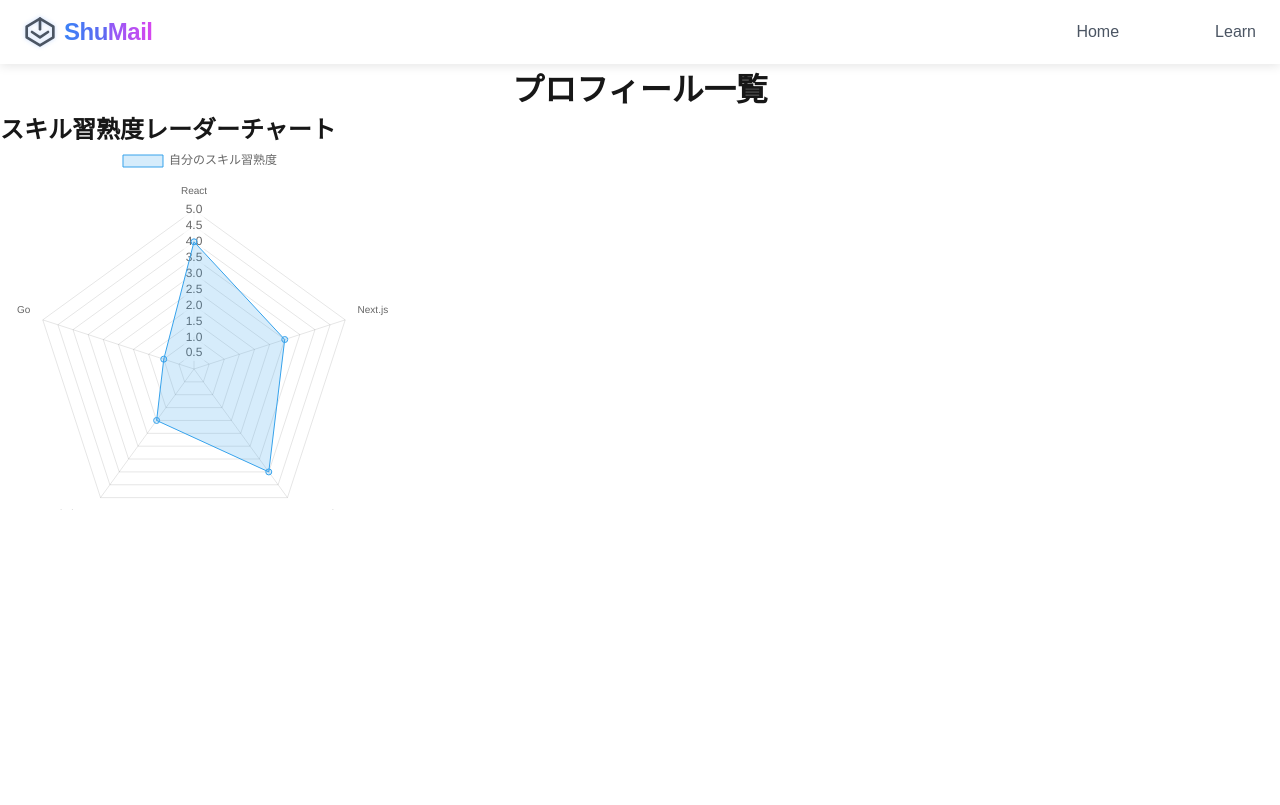
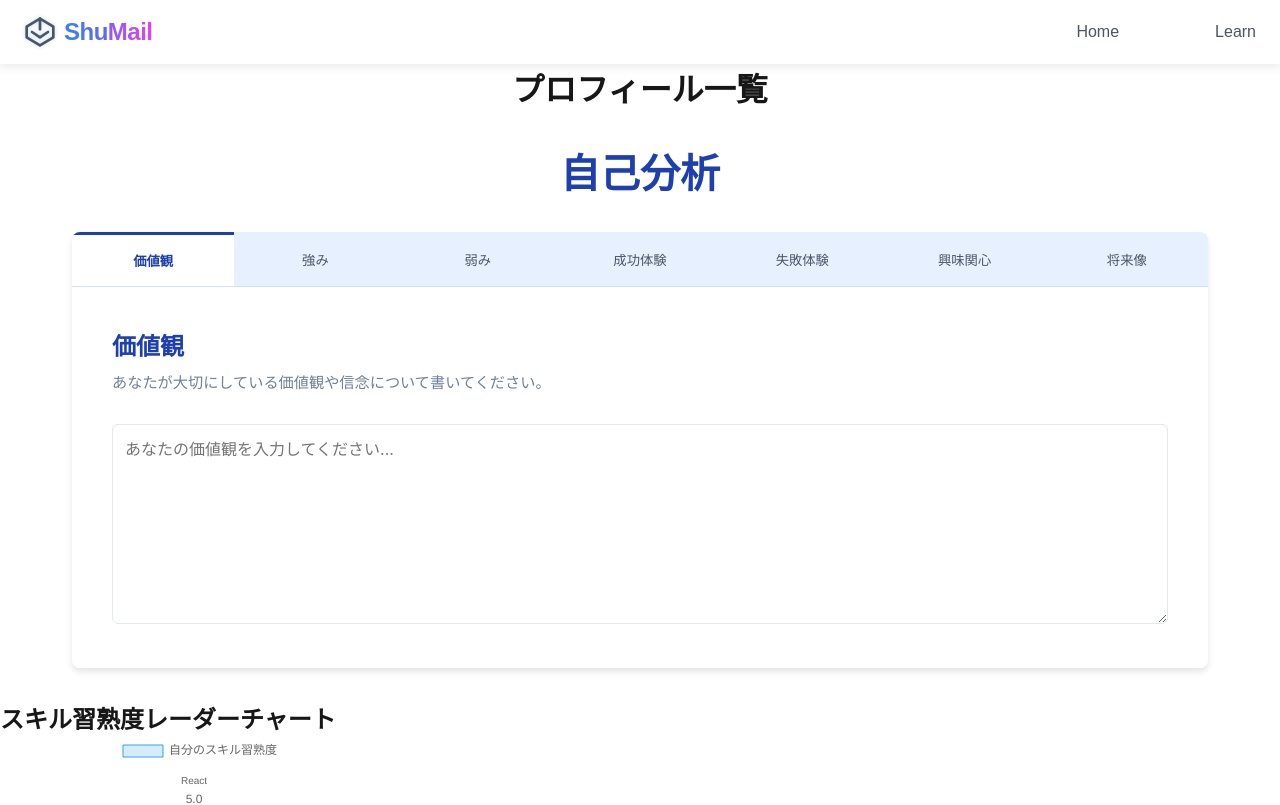
Before and after one commit to takapom/internship-helper-app-public, a Next.js app: page /user/1/profileList in a window 1280 px wide. Shown: the top 805 px of the page. Built offline with nearby package versions, Linux system fonts and the light colour scheme; no server answers.

Commit message:
プロフィール欄更新

```diff
--- a/src/app/user/[uid]/profileList/page.tsx
+++ b/src/app/user/[uid]/profileList/page.tsx
@@ -1,4 +1,4 @@
-// import Analysis from "@/components/Analysis"
+import Analysis from "@/components/Analysis"
 import Navbar from "@/components/Navbar"
 import SimpleRadarChart from "@/components/SimpleRadarChart"
 import styles from "./page.module.css"
@@ -8,7 +8,7 @@ export default function ProfileListPage() {
         <div>
             <Navbar />
             <h1 className={styles.profile_text}>プロフィール一覧</h1>
-            {/* <Analysis /> */}
+            <Analysis />
             <SimpleRadarChart />
         </div>
     )
```
